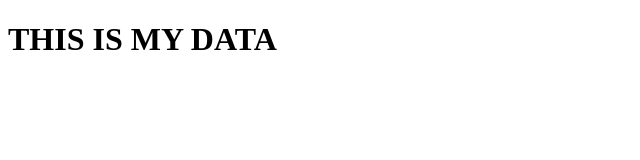
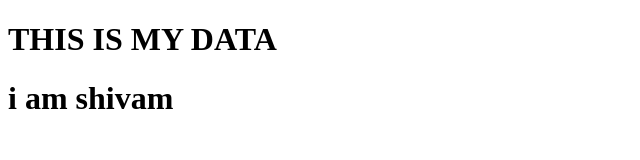
Before and after one commit to shivankarvishwas/my-data, a website: page index.html in a window 1280 px wide. Shown: the whole page, without its empty margins (0-640 px from the left). Drawn offline with Linux system fonts and the light colour scheme.

Commit message:
Update index.html

```diff
--- a/index.html
+++ b/index.html
@@ -8,5 +8,6 @@
 </head>
 <body>
     <h1>THIS IS MY DATA</h1>
+    <h1>i am shivam</h1>
 </body>
 </html>
```
